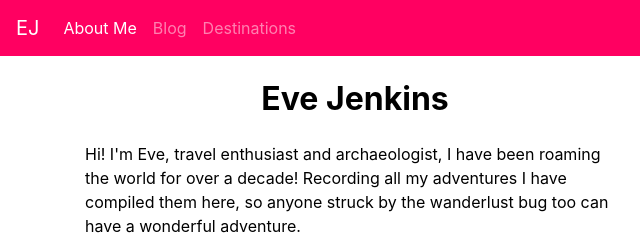
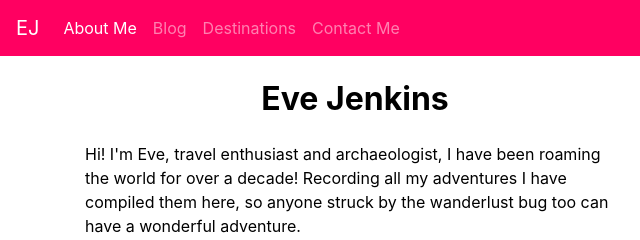
Before and after one commit to Amaani1/Group-project, a plain HTML site: page about me/aboutme.html in a window 1280 px wide. Shown: the top 240 px of the page, 0-640 px from the left. Drawn offline with nearby package versions, Linux system fonts and the light colour scheme.

Commit message:
with link to nav

```diff
--- a/about me/aboutme.html
+++ b/about me/aboutme.html
@@ -24,6 +24,9 @@
           <li class="nav-item">
             <a class="nav-link" href="#">Destinations</a>
           </li>
+          <li class="nav-item">
+            <a class="nav-link" href="nav.html">Contact Me</a>
+          </li>
         </ul>
       </div>
     </nav>
```
